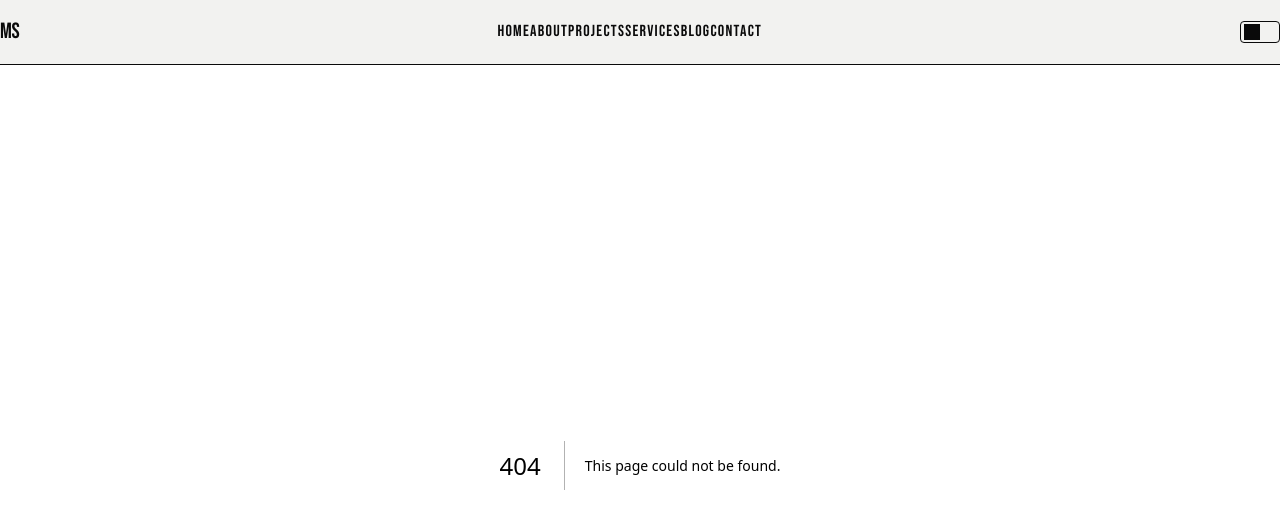
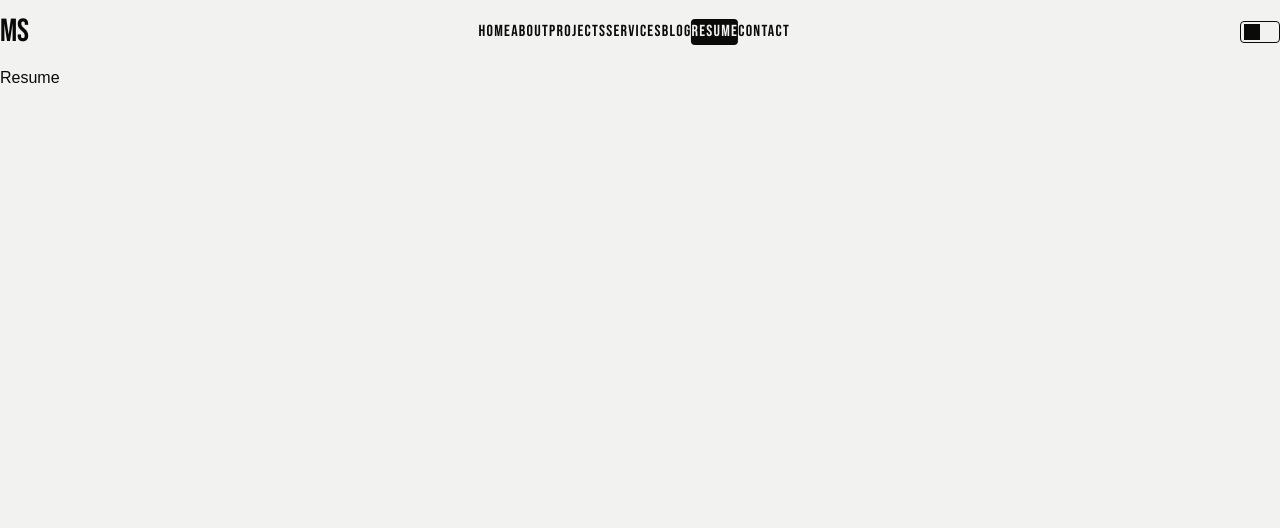
Before and after one commit to micahshu/micahshu-v3, a Next.js app: page /resume in a window 1280 px wide. Before the commit this address had no page. Shown: the top 528 px of the page. Built offline with nearby package versions, Linux system fonts and the light colour scheme; a web font is replaced by a local one.

Commit message:
Implement Nav

```diff
--- /dev/null
+++ b/src/app/resume/page.tsx
@@ -0,0 +1,3 @@
+export default function ResumePage() {
+  return <main>Resume</main>
+}
--- a/src/components/layout/Header.tsx
+++ b/src/components/layout/Header.tsx
@@ -1,8 +1,8 @@
 'use client'
 
 import Link from 'next/link'
-import { usePathname } from 'next/navigation'
-import { useState, useEffect } from 'react'
+import { usePathname, useRouter } from 'next/navigation'
+import { useState, useEffect, useRef, useCallback } from 'react'
 import ThemeToggle from '@/components/ui/ThemeToggle'
 
 const NAV_LINKS = [
@@ -11,27 +11,146 @@ const NAV_LINKS = [
   { href: '/projects', label: 'Projects' },
   { href: '/services', label: 'Services' },
   { href: '/blog',     label: 'Blog' },
+  { href: '/resume',   label: 'Resume' },
   { href: '/contact',  label: 'Contact' },
 ]
 
+const SLIDE_DURATION = 400  // ms — must match --duration-slow
+const MENU_ANIM      = 150  // ms — close fade+slide (--duration-fast)
+
 export default function Header() {
   const pathname = usePathname()
-  const [menuOpen, setMenuOpen] = useState(false)
+  const router = useRouter()
+  const [menuOpen, setMenuOpen]       = useState(false) // controls DOM presence
+  const [menuClosing, setMenuClosing] = useState(false) // drives exit animation
+  const [scrolled, setScrolled]       = useState(false)
+  const menuCloseTimer = useRef<ReturnType<typeof setTimeout> | null>(null)
+  const reducedMotion = useRef(
+    typeof window !== 'undefined' && window.matchMedia('(prefers-reduced-motion: reduce)').matches
+  )
+  const menuAnimDuration = reducedMotion.current ? 0 : MENU_ANIM
 
-  // Close mobile menu on route change
+  // Clear timer on unmount to prevent state updates on an unmounted component
   useEffect(() => {
+    return () => { if (menuCloseTimer.current) clearTimeout(menuCloseTimer.current) }
+  }, [])
+
+  const openMenu = useCallback(() => {
+    if (menuCloseTimer.current) { clearTimeout(menuCloseTimer.current); menuCloseTimer.current = null }
+    setMenuClosing(false)
+    setMenuOpen(true)
+  }, [])
+
+  const closeMenu = useCallback(() => {
+    setMenuClosing(true)
+    menuCloseTimer.current = setTimeout(() => {
       setMenuOpen(false)
+      setMenuClosing(false)
+    }, menuAnimDuration)
+  }, [menuAnimDuration])
+
+  // Mobile sliding indicator
+  const [mobileIndicator, setMobileIndicator] = useState<{ x: number; y: number; width: number; height: number } | null>(null)
+  const [mobileIndicatedIdx, setMobileIndicatedIdx] = useState<number>(-1)
+  const mobileItemRefs = useRef<(HTMLLIElement | null)[]>([])
+  const mobileListRef = useRef<HTMLUListElement>(null)
+
+  useEffect(() => {
+    const onScroll = () => setScrolled(window.scrollY > 8)
+    window.addEventListener('scroll', onScroll, { passive: true })
+    return () => window.removeEventListener('scroll', onScroll)
+  }, [])
+
+  useEffect(() => {
+    if (menuOpen) closeMenu()
+  // eslint-disable-next-line react-hooks/exhaustive-deps
   }, [pathname])
 
-  // Prevent body scroll when mobile menu is open
   useEffect(() => {
     document.body.style.overflow = menuOpen ? 'hidden' : ''
     return () => { document.body.style.overflow = '' }
   }, [menuOpen])
 
+  // Snap indicator to the active item when the menu opens.
+  // Uses rAF so the DOM is painted before we measure — no entrance animation.
+  useEffect(() => {
+    if (!menuOpen) {
+      setMobileIndicator(null)
+      setMobileIndicatedIdx(-1)
+      return
+    }
+    requestAnimationFrame(() => {
+      const activeIndex = NAV_LINKS.findIndex(({ href }) =>
+        href === '/' ? pathname === '/' : pathname.startsWith(href)
+      )
+      if (activeIndex < 0) return
+      const el = mobileItemRefs.current[activeIndex]
+      const list = mobileListRef.current
+      if (!el || !list) return
+      const elRect = el.getBoundingClientRect()
+      const listRect = list.getBoundingClientRect()
+      setMobileIndicatedIdx(activeIndex)
+      setMobileIndicator({
+        x: elRect.left - listRect.left,
+        y: elRect.top - listRect.top,
+        width: elRect.width,
+        height: elRect.height,
+      })
+    })
+  }, [menuOpen, pathname])
+
+  // Re-measure on resize so the indicator doesn't drift (mirrors NavRail fix)
+  useEffect(() => {
+    const observer = new ResizeObserver(() => {
+      const m = measureMobileItem(mobileIndicatedIdx)
+      if (m) setMobileIndicator(m)
+    })
+    if (mobileListRef.current) observer.observe(mobileListRef.current)
+    return () => observer.disconnect()
+  // eslint-disable-next-line react-hooks/exhaustive-deps
+  }, [mobileIndicatedIdx])
+
+  const measureMobileItem = (index: number) => {
+    const el = mobileItemRefs.current[index]
+    const list = mobileListRef.current
+    if (!el || !list) return null
+    const elRect = el.getBoundingClientRect()
+    const listRect = list.getBoundingClientRect()
+    return {
+      x: elRect.left - listRect.left,
+      y: elRect.top - listRect.top,
+      width: elRect.width,
+      height: elRect.height,
+    }
+  }
+
+  const handleMobileLinkClick = (e: React.MouseEvent, href: string, index: number) => {
+    // Already here — just close
+    const isCurrent = href === '/' ? pathname === '/' : pathname.startsWith(href)
+    if (isCurrent) {
+      closeMenu()
+      return
+    }
+    e.preventDefault()
+    // Slide indicator to the tapped item, then navigate
+    const m = measureMobileItem(index)
+    if (m) {
+      setMobileIndicatedIdx(index)
+      setMobileIndicator(m)
+    }
+    setTimeout(() => {
+      router.push(href)
+    }, SLIDE_DURATION)
+  }
+
+  const cellBorderStyle = {
+    borderColor: scrolled || menuOpen ? 'var(--color-border)' : 'transparent',
+    transition: `border-color var(--duration-base) var(--ease-inout)`,
+  }
+
   return (
     <>
-      {/* Skip navigation — visually hidden until focused */}
+      {/* Skip navigation */}
       <a
         href="#main-content"
         className="absolute z-[200] font-body text-[length:var(--text-small)]"
@@ -55,54 +174,51 @@ export default function Header() {
       </a>
 
       <header
-        className="sticky top-0 z-[100] w-full border-b border-[color:var(--color-border)] bg-[color:var(--color-bg)]"
+        className="sticky top-0 z-[100] w-full relative"
+        style={{
+          backgroundColor: scrolled || menuOpen ? 'var(--color-bg)' : 'transparent',
+          borderBottom: `1px solid ${scrolled || menuOpen ? 'var(--color-border)' : 'transparent'}`,
+          transition: `background-color var(--duration-base) var(--ease-inout), border-color var(--duration-base) var(--ease-inout)`,
+        }}
       >
         <nav
           aria-label="Main navigation"
-          className="mx-auto flex h-16 items-center justify-between"
-          style={{
-            maxWidth: 'var(--container-max)',
-            paddingInline: 'var(--space-7)',
-            gap: 'var(--space-6)',
-          }}
+          className="mx-auto flex items-stretch h-16 w-full"
         >
-          {/* Logo */}
+          {/* Logo cell */}
+          <div
+            className="flex items-center shrink-0 md:border-r"
+            style={{ paddingInline: 'var(--space-6)', ...cellBorderStyle }}
+          >
             <Link
               href="/"
               aria-label="Micah Shu — Home"
-            className="shrink-0 font-display text-[length:var(--text-h3)] text-[color:var(--color-fg)] no-underline"
+              className="font-display text-[length:var(--text-h2)] text-[color:var(--color-fg)] no-underline"
               style={{ letterSpacing: '-0.01em', lineHeight: 1 }}
             >
               MS
             </Link>
+          </div>
 
-          {/* Desktop nav links — hidden below md */}
-          <ul
-            role="list"
-            aria-label="Site pages"
-            className="hidden md:flex items-center m-0 p-0 list-none"
-            style={{ gap: 'var(--space-6)' }}
+          {/* Desktop nav rail — sliding indicator */}
+          <NavRail pathname={pathname} />
+
+          {/* Mobile: push controls to the right */}
+          <div className="flex-1 md:hidden" />
+
+          {/* Right controls cell */}
+          <div
+            className="flex items-center shrink-0 md:border-l"
+            style={{ paddingInline: 'var(--space-6)', gap: 'var(--space-4)', ...cellBorderStyle }}
           >
-            {NAV_LINKS.map(({ href, label }) => {
-              const isActive = href === '/' ? pathname === '/' : pathname.startsWith(href)
-              return (
-                <li key={href}>
-                  <NavLink href={href} label={label} isActive={isActive} />
-                </li>
-              )
-            })}
-          </ul>
-
-          {/* Right controls */}
-          <div className="flex shrink-0 items-center" style={{ gap: 'var(--space-4)' }}>
             <ThemeToggle />
 
-            {/* Hamburger — visible below md */}
+            {/* Hamburger — mobile only */}
             <button
               aria-label={menuOpen ? 'Close menu' : 'Open menu'}
               aria-expanded={menuOpen}
               aria-controls="mobile-menu"
-              onClick={() => setMenuOpen(prev => !prev)}
+              onClick={() => menuOpen ? closeMenu() : openMenu()}
               className="flex md:hidden flex-col justify-center items-center shrink-0 bg-transparent border-none cursor-pointer"
               style={{ width: 32, height: 32, padding: 4, gap: 5 }}
             >
@@ -134,34 +250,68 @@ export default function Header() {
           </div>
         </nav>
 
-        {/* Mobile menu — shown below md when open */}
+        {/* Mobile menu — absolutely positioned so it overlays content without pushing it down */}
+        {menuOpen && (
         <div
           id="mobile-menu"
-          aria-hidden={!menuOpen}
-          className={menuOpen ? 'block md:hidden border-t border-[color:var(--color-border)] bg-[color:var(--color-bg)]' : 'hidden'}
+          aria-hidden={menuClosing}
+          className="md:hidden absolute left-0 right-0 border-t border-b border-[color:var(--color-border)]"
+          style={{
+            top: '100%',
+            background: 'var(--color-bg)',
+            zIndex: 99,
+            opacity: menuClosing ? 0 : 1,
+            transform: menuClosing ? 'translateY(-6px)' : 'translateY(0)',
+            transition: `opacity ${menuAnimDuration}ms var(--ease-inout), transform ${menuAnimDuration}ms var(--ease-inout)`,
+          }}
         >
           <nav aria-label="Mobile navigation">
             <ul
+              ref={mobileListRef}
               role="list"
-              className="list-none m-0"
-              style={{ paddingInline: 'var(--space-5)' }}
+              className="relative flex flex-col items-center list-none m-0"
+              style={{ paddingBlock: 'var(--space-6)', gap: 'var(--space-2)' }}
             >
-              {NAV_LINKS.map(({ href, label }) => {
+              {/* Sliding indicator — sized to the link, not full-width */}
+              {mobileIndicator !== null && (
+                <span
+                  aria-hidden
+                  className="absolute bg-[color:var(--color-fg)]"
+                  style={{
+                    top: 0,
+                    left: 0,
+                    width: mobileIndicator.width,
+                    height: mobileIndicator.height,
+                    transform: `translate(${mobileIndicator.x}px, ${mobileIndicator.y}px)`,
+                    transition: `transform var(--duration-slow) var(--ease-inout)`,
+                    borderRadius: 'var(--border-radius-md)',
+                    zIndex: 0,
+                    pointerEvents: 'none',
+                  }}
+                />
+              )}
+
+              {NAV_LINKS.map(({ href, label }, index) => {
                 const isActive = href === '/' ? pathname === '/' : pathname.startsWith(href)
+                const isIndicated = index === mobileIndicatedIdx
                 return (
                   <li
                     key={href}
-                    className="border-b border-[color:var(--color-border-soft)]"
+                    ref={el => { mobileItemRefs.current[index] = el }}
+                    className="relative"
+                    style={{ zIndex: 1 }}
                   >
                     <Link
                       href={href}
                       aria-current={isActive ? 'page' : undefined}
+                      onClick={e => handleMobileLinkClick(e, href, index)}
                       className="block font-display uppercase no-underline"
                       style={{
-                        padding: 'var(--space-5) 0',
+                        padding: '8px 36px',
                         fontSize: 'var(--text-h3)',
                         letterSpacing: '0.05em',
-                        color: isActive ? 'var(--color-accent)' : 'var(--color-fg)',
+                        color: isIndicated ? 'var(--color-bg)' : 'var(--color-fg)',
+                        transition: `color var(--duration-slow) var(--ease-inout)`,
                       }}
                     >
                       {label.toUpperCase()}
@@ -172,42 +322,138 @@ export default function Header() {
             </ul>
           </nav>
         </div>
+        )}
       </header>
     </>
   )
 }
 
-/* ── Desktop nav link with animated underline ── */
-function NavLink({ href, label, isActive }: { href: string; label: string; isActive: boolean }) {
-  const [hovered, setHovered] = useState(false)
+/* ── Desktop nav rail with sliding indicator ── */
+function NavRail({ pathname }: { pathname: string }) {
+  const trackRef = useRef<HTMLDivElement>(null)
+  const itemRefs = useRef<(HTMLLIElement | null)[]>([])
+  const [indicator, setIndicator] = useState<{ x: number; width: number } | null>(null)
+  const [indicatedIndex, setIndicatedIndex] = useState<number>(-1)
 
+  const getActiveIndex = () =>
+    NAV_LINKS.findIndex(({ href }) =>
+      href === '/' ? pathname === '/' : pathname.startsWith(href)
+    )
+
+  const measureItem = (index: number) => {
+    const el = itemRefs.current[index]
+    const track = trackRef.current
+    if (!el || !track) return null
+    const elRect = el.getBoundingClientRect()
+    const trackRect = track.getBoundingClientRect()
+    return { x: elRect.left - trackRect.left, width: elRect.width }
+  }
+
+  const snapToActive = () => {
+    const activeIndex = getActiveIndex()
+    setIndicatedIndex(activeIndex)
+    setIndicator(activeIndex >= 0 ? measureItem(activeIndex) : null)
+  }
+
+  // Snap to active item on mount and route change
+  useEffect(() => {
+    snapToActive()
+  // eslint-disable-next-line react-hooks/exhaustive-deps
+  }, [pathname])
+
+  // Re-measure on resize so the indicator doesn't drift
+  useEffect(() => {
+    const observer = new ResizeObserver(() => snapToActive())
+    if (trackRef.current) observer.observe(trackRef.current)
+    return () => observer.disconnect()
+  // eslint-disable-next-line react-hooks/exhaustive-deps
+  }, [])
+
+  const handleMouseEnter = (index: number) => {
+    setIndicatedIndex(index)
+    setIndicator(measureItem(index))
+  }
+
+  const handleMouseLeave = () => {
+    const activeIndex = getActiveIndex()
+    setIndicatedIndex(activeIndex)
+    setIndicator(activeIndex >= 0 ? measureItem(activeIndex) : null)
+  }
+
+  return (
+    <div className="hidden md:flex flex-1 items-center justify-center">
+      {/* Bordered track */}
+      <div
+        ref={trackRef}
+        className="relative flex items-center"
+        onMouseLeave={handleMouseLeave}
+      >
+        {/* Sliding indicator — sits behind the link text */}
+        {indicator && (
+          <span
+            aria-hidden
+            className="absolute top-0 bottom-0 bg-[color:var(--color-fg)]"
+            style={{
+              left: 0,
+              width: indicator.width,
+              transform: `translateX(${indicator.x}px)`,
+              transition: `transform var(--duration-slow) var(--ease-inout), width var(--duration-slow) var(--ease-inout)`,
+              borderRadius: 'var(--border-radius-md)',
+            }}
+          />
+        )}
+
+        <ul
+          role="list"
+          aria-label="Site pages"
+          className="relative flex items-center m-0 p-0 list-none"
+          style={{ zIndex: 1, gap: 'var(--space-3)' }}
+        >
+          {NAV_LINKS.map(({ href, label }, index) => {
+            const isActive = href === '/' ? pathname === '/' : pathname.startsWith(href)
+            return (
+              <li key={href} ref={el => { itemRefs.current[index] = el }}>
+                <NavLink
+                  href={href}
+                  label={label}
+                  isActive={isActive}
+                  isIndicated={index === indicatedIndex}
+                  onMouseEnter={() => handleMouseEnter(index)}
+                />
+              </li>
+            )
+          })}
+        </ul>
+      </div>
+    </div>
+  )
+}
+
+/* ── Nav link — color inverts when indicator is underneath ── */
+function NavLink({
+  href, label, isActive, isIndicated, onMouseEnter,
+}: {
+  href: string
+  label: string
+  isActive: boolean
+  isIndicated: boolean
+  onMouseEnter: () => void
+}) {
   return (
     <Link
       href={href}
       aria-current={isActive ? 'page' : undefined}
-      onMouseEnter={() => setHovered(true)}
-      onMouseLeave={() => setHovered(false)}
-      className="relative font-display uppercase whitespace-nowrap no-underline"
+      onMouseEnter={onMouseEnter}
+      className="relative font-display uppercase whitespace-nowrap no-underline block"
       style={{
-        fontSize: 'var(--text-label)',
+        fontSize: 'var(--text-h4)',
         letterSpacing: '0.08em',
-        paddingBottom: 2,
-        color: isActive || hovered ? 'var(--color-accent)' : 'var(--color-fg)',
-        transition: `color var(--duration-fast) var(--ease-inout)`,
+        padding: 'var(--space-2) var(--space-5)',
+        color: isIndicated ? 'var(--color-bg)' : 'var(--color-fg)',
+        transition: `color var(--duration-slow) var(--ease-inout)`,
       }}
     >
       {label.toUpperCase()}
-      {/* Animated underline */}
-      <span
-        aria-hidden
-        className="absolute bottom-0 left-0"
-        style={{
-          height: 1,
-          background: 'var(--color-accent)',
-          width: isActive || hovered ? '100%' : '0%',
-          transition: `width var(--duration-base) var(--ease-linear)`,
-        }}
-      />
     </Link>
   )
 }
--- /dev/null
+++ b/src/components/ui/RevealImage.tsx
@@ -0,0 +1,17 @@
+import Image from 'next/image'
+import { ComponentProps } from 'react'
+
+type Props = ComponentProps<typeof Image>
+
+export function RevealImage(props: Props) {
+  return (
+    <Image
+      {...props}
+      className={[
+        'grayscale hover:grayscale-0',
+        'transition-[filter] duration-150 ease-in-out',
+        props.className ?? '',
+      ].join(' ')}
+    />
+  )
+}
```
Also changed, not shown: 2 other files (tests, documents, lock files or other folders). Lines whose indentation alone changed are shown as unchanged.
